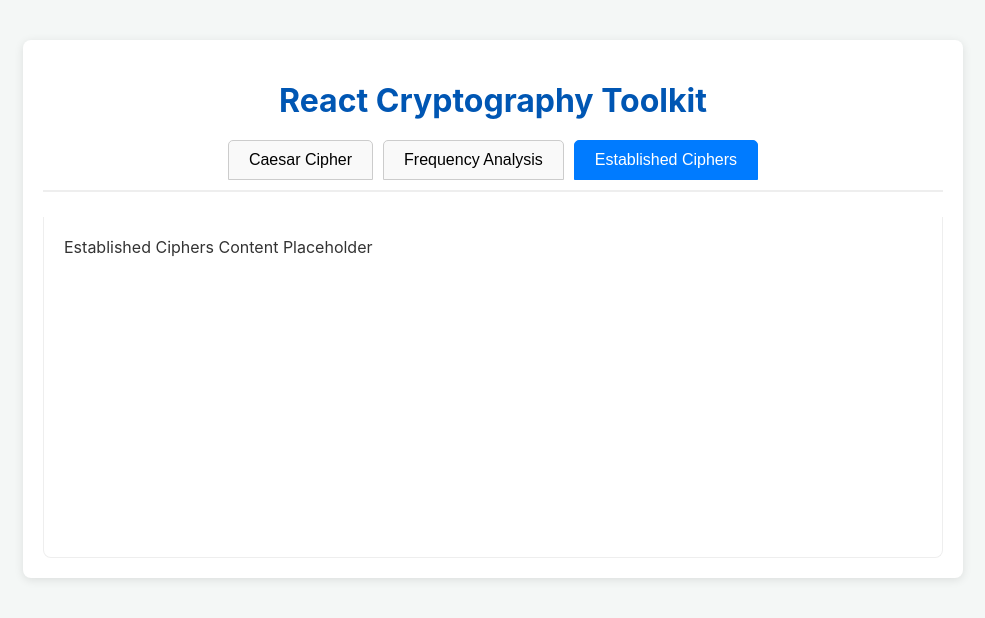
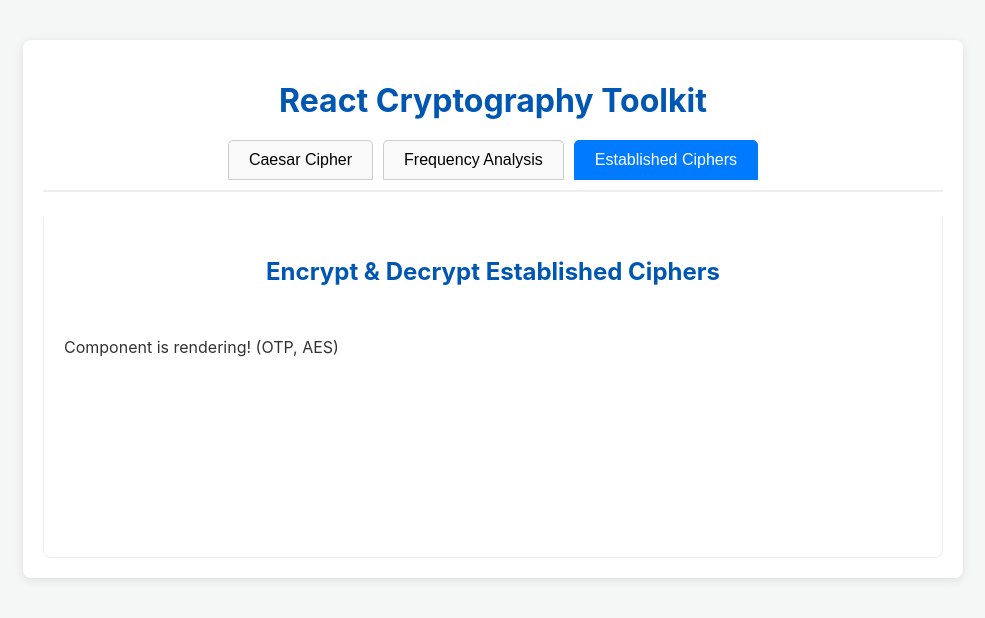
Before and after one commit to Arham-Tahir64/CPSC329-Final-Project, a React (Create React App) app: page / in a window 1280 px wide. Both pictures are taken after a click on the button "Established Ciphers". Shown: the top 618 px of the page, without its empty margins (147-1132 px from the left). Built offline with nearby package versions, Linux system fonts and the light colour scheme.

Commit message:
Create EstablishedCiphers component shell

```diff
--- a/src/App.js
+++ b/src/App.js
@@ -1,6 +1,7 @@
 import React, { useState } from 'react';
 import CaesarCipher from './components/CaesarCipher';
-import FrequencyAnalysis from './components/FrequencyAnalysis'; // Import the new component
+import FrequencyAnalysis from './components/FrequencyAnalysis';
+import EstablishedCiphers from './components/EstablishedCiphers';
 
 function App() {
   const [activeTab, setActiveTab] = useState('caesar');
@@ -12,7 +13,7 @@ function App() {
       case 'frequency':
         return <FrequencyAnalysis />;
       case 'established':
-        return <div>Established Ciphers Content Placeholder</div>;
+        return <EstablishedCiphers />;
       default:
         return <p>Select a tool.</p>;
     }
--- /dev/null
+++ b/src/components/EstablishedCiphers.jsx
@@ -0,0 +1,13 @@
+import React from 'react';
+
+function EstablishedCiphers() {
+  return (
+    <div className="established-container">
+      <h2>Encrypt & Decrypt Established Ciphers</h2>
+      {/* UI Elements and Logic will go here */}
+      <p>Component is rendering! (OTP, AES)</p>
+    </div>
+  );
+}
+
+export default EstablishedCiphers;
```
